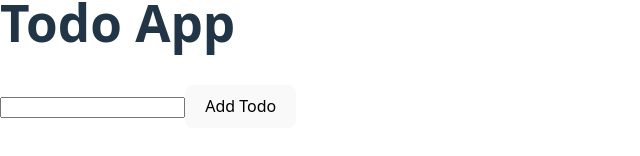
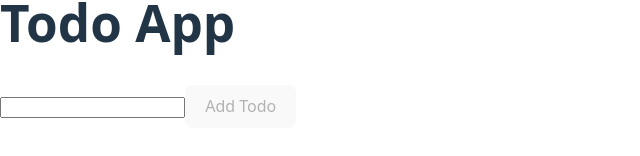
Before and after one commit to matthewlekman/to-do-app, a React (Vite) app: page / in a window 1280 px wide. Shown: the part 348-504 px from the top of the page, without its empty margins (0-640 px from the left). Built offline with nearby package versions, Linux system fonts and the light colour scheme.

Commit message:
feat: add input validation for new todos - Prevent adding empty or whitespace-only todos - Disable "Add Todo" button when input is invalid - Allow adding todos by pressing Enter key
Closes #2

```diff
--- a/src/components/ToDo.tsx
+++ b/src/components/ToDo.tsx
@@ -13,9 +13,13 @@ const TodoApp = () => {
     // Holds current value of new to-do input field
     const [newTodo, setNewTodo] = useState<string>("");
 
+
+    // Function to validate new to-do input
+    const validNewTodo = () => newTodo.trim().length > 0;
+
     // Function to add a new to-do item
     const addTodo = () => {
-        if (newTodo !== ' ') { // Checks if input is not empty
+        if (validNewTodo()) {
             const newId = crypto.randomUUID(); // Generates a Universally Unique Identifier (UUID)
             /* Creates new to-do item object, initialised with the generated UUID,
             input text, and a default completed status of false */
@@ -24,7 +28,7 @@ const TodoApp = () => {
                 text: newTodo,
                 completed: false
             };
-            setTodos([...todos, newTodoItem]); // Appends new to-do item to existing list
+            setTodos(prev => [...prev, newTodoItem]); // Append the new item to the current todos list safely
             setNewTodo(''); // Resets input field for next entry
         }
     };
@@ -66,8 +70,9 @@ const TodoApp = () => {
            type="text"
            value={newTodo}
            onChange={(e) => setNewTodo(e.target.value)}
+           onKeyDown={e => { if (e.key === 'Enter' && validNewTodo()) addTodo(); }} //
          />
-         <button onClick={addTodo}>Add Todo</button> {/* When user clicks button, addTodo function runs */}
+         <button onClick={addTodo} disabled={!validNewTodo()}>Add Todo</button> {/* When user clicks button, addTodo function runs */}
          <ul> {/* Unordered list to display to-do items */}
            {todos.map((todo) => ( // Loops through each to-do item in the todos array
              <li key={todo.id}> {/* Each list item is assigned a unique key using the item's ID */}
```
